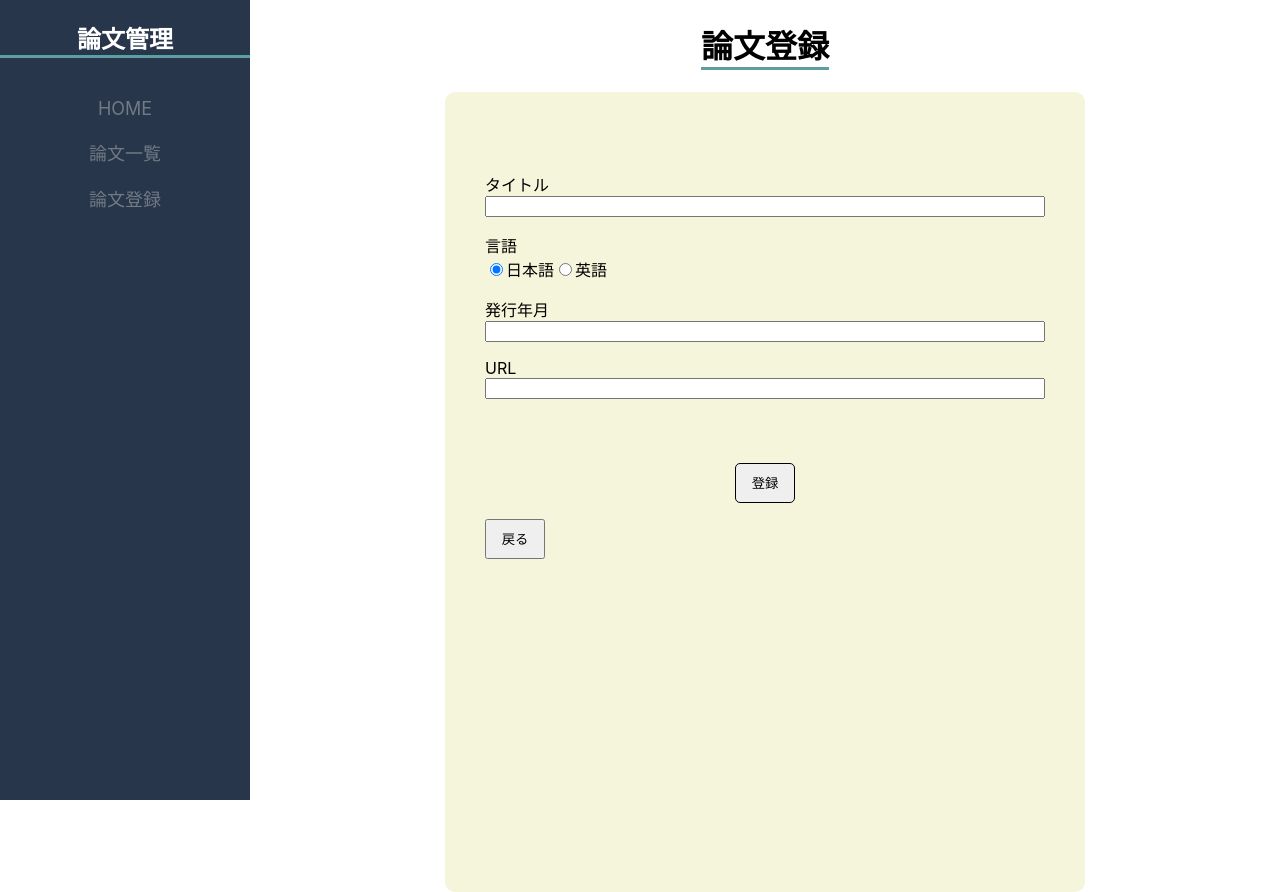
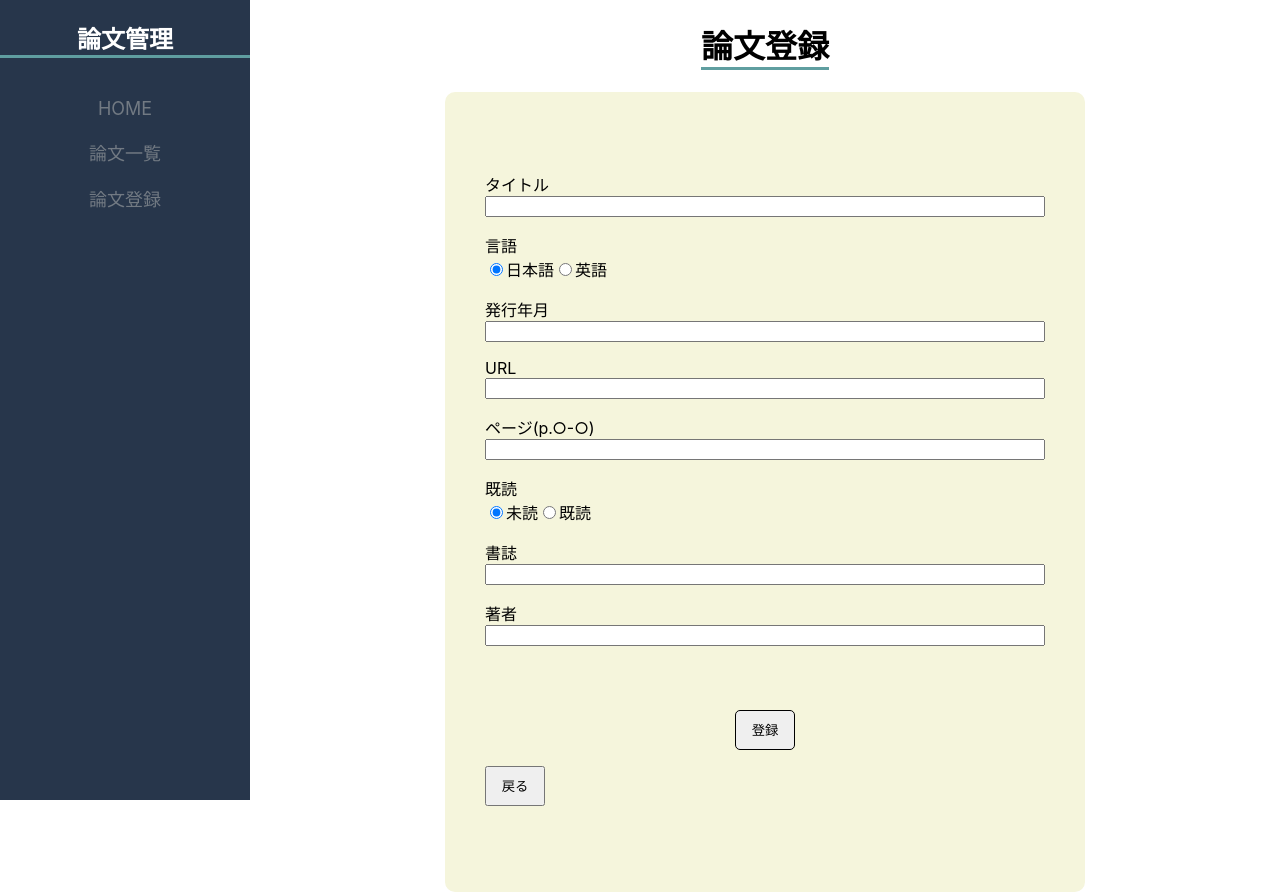
Before and after one commit to ShingoSAITO-0713/portfolio2023, a Next.js app: page /register in a window 1280 px wide. Built offline with nearby package versions, Linux system fonts and the light colour scheme.

Commit message:
registerの変更

```diff
--- a/src/pages/register/index.jsx
+++ b/src/pages/register/index.jsx
@@ -4,6 +4,18 @@ import { BackButton } from 'src/components/BackButton';
 
 export default function Register() {
     const title = '論文登録';
+
+    function checkFormat(data) {
+        if (data.publish_date.length !== 4) {
+            alert('YYYYで入力してください');
+            return false;
+        }
+        if (data.page[0] !== 'p') {
+            alert('ページ(p.○-○)で入力してください');
+            return false;
+        }
+        return true;
+    }
 
     async function submitHandler(e) {
         e.preventDefault();
@@ -12,8 +24,15 @@ export default function Register() {
             language: e.target.language.value,
             publish_date: e.target.publishDate.value,
             url: e.target.url.value,
+            is_read: e.target.isRead.value,
+            magazine: e.target.magazine.value,
+            authors: e.target.authors.value.split(','),
+            page: e.target.page.value,
         };
 
+        const isSendable = checkFormat(data);
+
+        if (isSendable) {
             const url = 'https://7fdecq.deta.dev/post';
             const res = await fetch(url, {
                 body: JSON.stringify(data),
@@ -30,6 +49,13 @@ export default function Register() {
             e.target.language.value = 0;
             e.target.publishDate.value = '';
             e.target.url.value = '';
+            e.target.isRead.value = 0;
+            e.target.magazine.value = '';
+            e.target.authors.value = '';
+            e.target.page.value = '';
+        } else {
+            return
+        }
     }
 
     return (
@@ -37,11 +63,11 @@ export default function Register() {
             <Layout title={title}>
                 <div className={styles.container}>
                     <form onSubmit={submitHandler}>
-                        <div className={styles.title}>
+                        <div className={styles.details}>
                             <label htmlFor="title">タイトル</label>
                             <input type="text" name="title" id="title" />
                         </div>
-                        <div className={styles.language}>
+                        <div className={styles.details}>
                             <label htmlFor="">言語</label>
                             <div>
                                 <input
@@ -61,7 +87,7 @@ export default function Register() {
                                 <label htmlFor="language">英語</label>
                             </div>
                         </div>
-                        <div className={styles['publish-date']}>
+                        <div className={styles.details}>
                             <label htmlFor="publish-date">発行年月</label>
                             <input
                                 type="text"
@@ -69,9 +95,41 @@ export default function Register() {
                                 id="publishDate"
                             />
                         </div>
-                        <div className={styles.url}>
+                        <div className={styles.details}>
                             <label htmlFor="url">URL</label>
                             <input type="text" name="url" />
+                        </div>
+                        <div className={styles.details}>
+                            <label htmlFor="page">ページ(p.○-○)</label>
+                            <input type="text" name="page" id="page" />
+                        </div>
+                        <div className={styles.details}>
+                            <label htmlFor="">既読</label>
+                            <div>
+                                <input
+                                    type="radio"
+                                    name="isRead"
+                                    id="isRead"
+                                    value={0}
+                                    defaultChecked
+                                />
+                                <label htmlFor="">未読</label>
+                                <input
+                                    type="radio"
+                                    name="isRead"
+                                    id="isRead"
+                                    value={1}
+                                />
+                                <label htmlFor="isRead">既読</label>
+                            </div>
+                        </div>
+                        <div className={styles.details}>
+                            <label htmlFor="magazine">書誌</label>
+                            <input type="text" name="magazine" id="magazine" />
+                        </div>
+                        <div className={styles.details}>
+                            <label htmlFor="authors">著者</label>
+                            <input type="text" name="authors" id="authors" />
                         </div>
                         <div className={styles.submit}>
                             <input
--- a/src/pages/register/index.module.scss
+++ b/src/pages/register/index.module.scss
@@ -14,25 +14,7 @@ $color-main: #f5f5dc;
         width: 35rem;
         height: 40rem;
 
-        .title {
-            display: flex;
-            flex-direction: column;
-            padding-bottom: 1rem;
-        }
-
-        .language {
-            display: flex;
-            flex-direction: column;
-            padding-bottom: 1rem;
-        }
-
-        .publish-date {
-            display: flex;
-            flex-direction: column;
-            padding-bottom: 1rem;
-        }
-
-        .url {
+        .details {
             display: flex;
             flex-direction: column;
             padding-bottom: 1rem;
```
Lines whose indentation alone changed are shown as unchanged.
